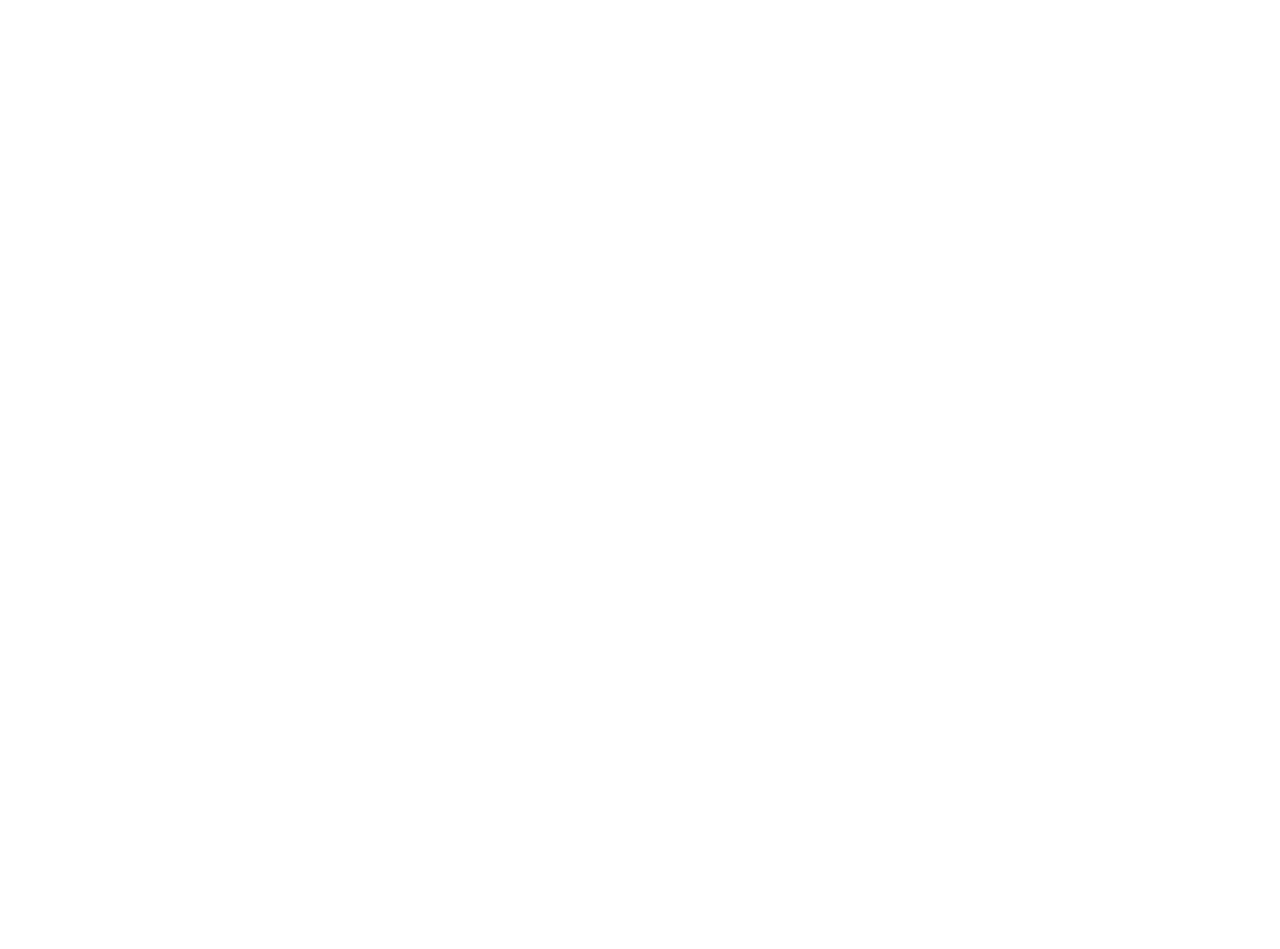
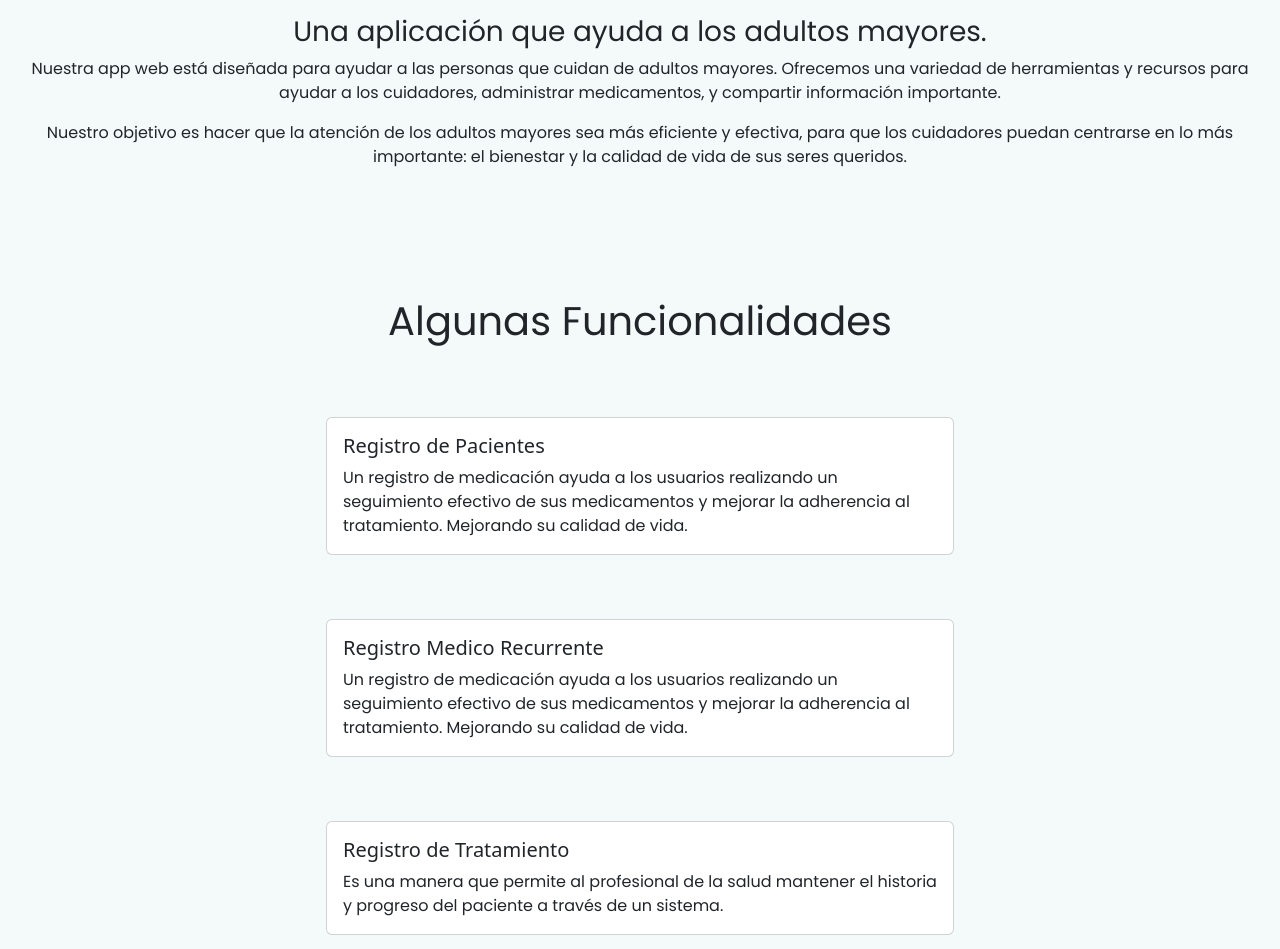
Before and after one commit to mrav7/TakeCare, a React (Vite) app in the folder TakeCare/: page /product in a window 1280 px wide. Shown: the part 203-1152 px from the top of the page. Before the commit the page ends 800 px from the top, so only its background shows below. Built offline with nearby package versions, Linux system fonts and the light colour scheme.

Commit message:
pagina de producto completada

```diff
--- a/TakeCare/src/App.jsx
+++ b/TakeCare/src/App.jsx
@@ -10,8 +10,6 @@
 <InNav/>
 <LandingPage/>
 <MainFooter/>
-
-
 </>
 )
 }
--- /dev/null
+++ b/TakeCare/src/components/main/ProductContent.jsx
@@ -0,0 +1,72 @@
+import React from "react";
+import Container from "react-bootstrap/Container";
+import "../styles/landingPageContent.css";
+import Card from "react-bootstrap/Card";
+
+export default function ProductContent() {
+  return (
+    <>
+      <Container fluid className="landingContent text-center">
+        <h1>Nuestras Herramientas</h1>
+        <h3>Una aplicación que ayuda a los adultos mayores.</h3>
+
+        <p>
+          Nuestra app web está diseñada para ayudar a las personas que cuidan de
+          adultos mayores. Ofrecemos una variedad de herramientas y recursos
+          para ayudar a los cuidadores, administrar medicamentos, y compartir
+          información importante.
+        </p>
+        <p>
+          Nuestro objetivo es hacer que la atención de los adultos mayores sea
+          más eficiente y efectiva, para que los cuidadores puedan centrarse en
+          lo más importante: el bienestar y la calidad de vida de sus seres
+          queridos.
+        </p>
+      </Container>
+      <Container fluid className="landingContent text-center">
+        <h1>Algunas Funcionalidades</h1>
+      </Container>
+
+      <Container fluid className="card-contents">
+        <Card style={{ width: "50%" }} className="mx-auto">
+          <Card.Body>
+            <Card.Title>Registro de Pacientes</Card.Title>
+
+            <Card.Text>
+              Un registro de medicación ayuda a los usuarios realizando un
+              seguimiento efectivo de sus medicamentos y mejorar la adherencia
+              al tratamiento. Mejorando su calidad de vida.
+            </Card.Text>
+          </Card.Body>
+        </Card>
+      </Container>
+
+      <Container fluid className="card-contents">
+        <Card style={{ width: "50%" }} className="mx-auto">
+          <Card.Body>
+            <Card.Title>Registro Medico Recurrente</Card.Title>
+
+            <Card.Text>
+              Un registro de medicación ayuda a los usuarios realizando un
+              seguimiento efectivo de sus medicamentos y mejorar la adherencia
+              al tratamiento. Mejorando su calidad de vida.
+            </Card.Text>
+          </Card.Body>
+        </Card>
+      </Container>
+
+      <Container fluid className="card-contents">
+        <Card style={{ width: "50%" }} className="mx-auto">
+          <Card.Body>
+            <Card.Title>Registro de Tratamiento</Card.Title>
+
+            <Card.Text>
+              Es una manera que permite al profesional de la salud mantener el
+              historia y progreso del paciente a través de un sistema.
+            </Card.Text>
+          </Card.Body>
+        </Card>
+      </Container>
+    </>
+  );
+}
--- a/TakeCare/src/components/styles/landingPageContent.css
+++ b/TakeCare/src/components/styles/landingPageContent.css
@@ -3,3 +3,10 @@
     padding-top: 5em;
     padding-bottom: 2em;
 }
+
+.card-contents{
+    background-color: #F4F9F9;
+
+    padding-top: 2em;
+    padding-bottom: 2em;
+}
--- a/TakeCare/src/pages/Product.jsx
+++ b/TakeCare/src/pages/Product.jsx
@@ -1,12 +1,17 @@
 import React from 'react'
 import InNav from '../components/navBars/InNavBar'
+import MainFooter from '../components/footers/MainFooter'
+import ProductContent from '../components/main/ProductContent'
 
 function Product() {
   return (
-    <div>
-        <InNav/>
-        <p>palapa</p>
-    </div>
+    <>
+    <InNav/>
+    <ProductContent/>
+    <MainFooter/>
+    </>
+
+
   )
 }
 
```
Also changed, not shown: 1 other file (tests, documents, lock files or other folders).
